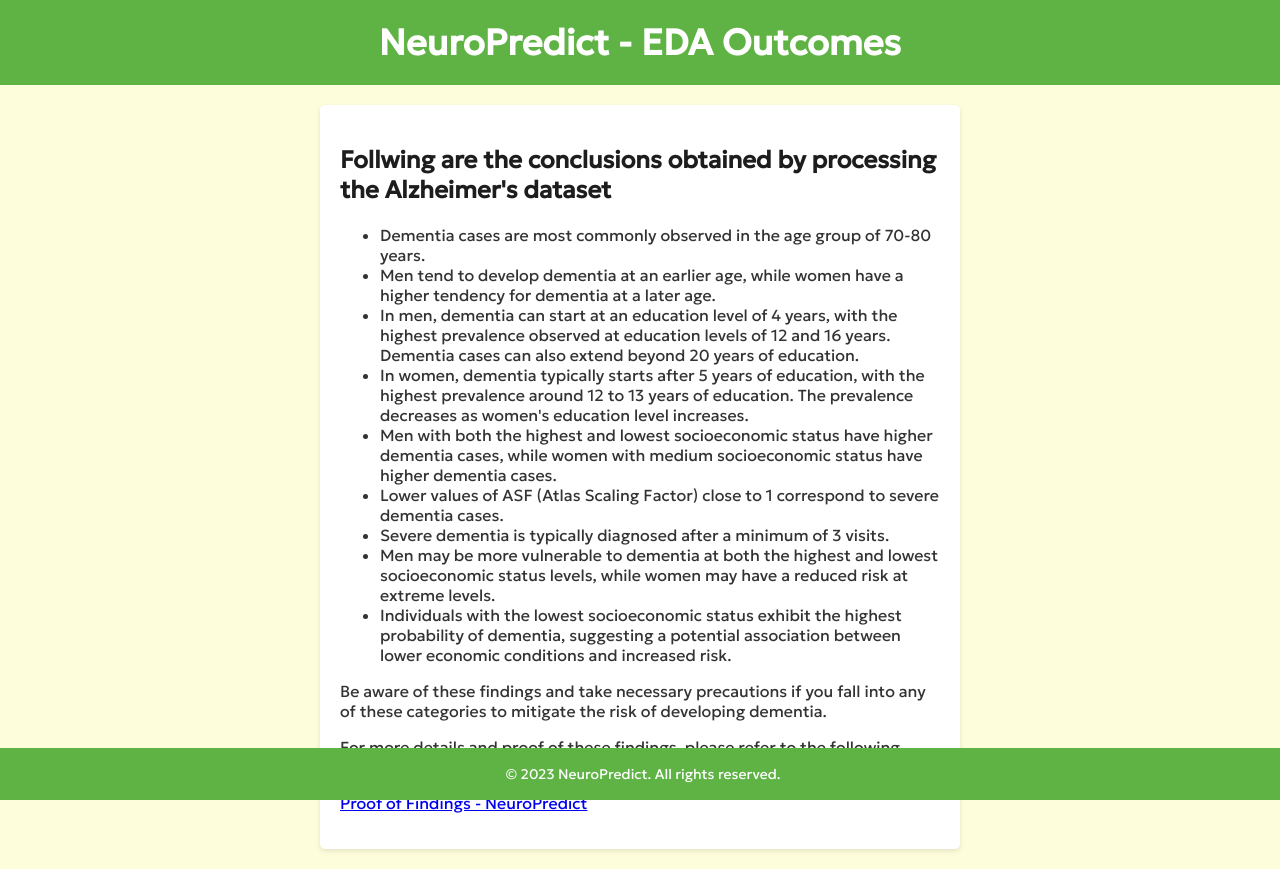
After one commit to anidude09/neuro-predict, a Flask app: page /more-info in a window 1280 px wide. The commit adds this page. Run offline with Flask 2, Linux system fonts and the light colour scheme.

Commit message:
"second commit with extra info"

```diff
--- a/app.py
+++ b/app.py
@@ -102,3 +102,8 @@ def info():
 @app.route('/device-info', methods = ['GET','POST'])
 def device_info():
     return render_template('device.html')
+
+
+@app.route('/more-info', methods =['GET'])
+def more_info():
+    return render_template('extra.html')
--- /dev/null
+++ b/templates/extra.html
@@ -0,0 +1,76 @@
+<!DOCTYPE html>
+<html>
+<head>
+  <title>NeuroPredict - EDA Outcomes: Watch out if you fall into any of these categories</title>
+  <link href="https://fonts.googleapis.com/css2?family=Geologica&display=swap" rel="stylesheet">
+  <style>
+    body {
+      font-family: "Geologica", Arial, sans-serif;
+      background-color: #fdfddc; /* Light yellow background color */
+      margin: 0;
+      padding: 0;
+      color: #333; /* Dark text color */
+    }
+    header {
+      background-color: rgb(95, 179, 69); /* Light green background color */
+      color: #ffffff; /* Dark text color */      padding: 20px;
+      text-align: center;
+    }
+    header h1 {
+        font-size: 36px; /* Increased font size */
+    margin: 0;
+    }
+
+    section {
+    max-width: 600px;
+    margin: 20px auto;
+    background-color: #fff; /* White background color */
+    padding: 20px;
+    border-radius: 5px;
+    box-shadow: 0 2px 5px rgba(0, 0, 0, 0.1);
+    }
+
+
+    section h2 {
+    color: #1D1D1D; /* Black text color */
+    font-size: 24px;
+    }
+
+    footer {
+      background-color: rgb(95, 179, 69); /* Light green background color */
+      color: #ffffff; /* Dark text color */      padding: 3px;
+      text-align: center;
+      position: fixed;
+      bottom: 0;
+      left: 0;
+      width: 100%;
+      font-size: 14px; /* Reduced font size for footer */
+    }
+ </style>
+</head>
+<body>
+  <header>
+    <h1>NeuroPredict - EDA Outcomes</h1>
+  </header>
+  <section>
+    <h2>Follwing are the conclusions obtained by processing the Alzheimer's dataset</h2>
+    <ul>
+      <li>Dementia cases are most commonly observed in the age group of 70-80 years.</li>
+      <li>Men tend to develop dementia at an earlier age, while women have a higher tendency for dementia at a later age.</li>
+      <li>In men, dementia can start at an education level of 4 years, with the highest prevalence observed at education levels of 12 and 16 years. Dementia cases can also extend beyond 20 years of education.</li>
+      <li>In women, dementia typically starts after 5 years of education, with the highest prevalence around 12 to 13 years of education. The prevalence decreases as women's education level increases.</li>
+      <li>Men with both the highest and lowest socioeconomic status have higher dementia cases, while women with medium socioeconomic status have higher dementia cases.</li>
+      <li>Lower values of ASF (Atlas Scaling Factor) close to 1 correspond to severe dementia cases.</li>
+      <li>Severe dementia is typically diagnosed after a minimum of 3 visits.</li>
+      <li>Men may be more vulnerable to dementia at both the highest and lowest socioeconomic status levels, while women may have a reduced risk at extreme levels.</li>
+      <li>Individuals with the lowest socioeconomic status exhibit the highest probability of dementia, suggesting a potential association between lower economic conditions and increased risk.</li>
+    </ul>
+    <p>Be aware of these findings and take necessary precautions if you fall into any of these categories to mitigate the risk of developing dementia.</p>
+     <p>For more details and proof of these findings, please refer to the following document:</p>
+    <p><a href="https://docs.google.com/document/d/172Z4c4VgPRrHeMJxf47GdshbpPBQTFWj6m-jnT-nw7s/edit">Proof of Findings - NeuroPredict</a></p>
+  </section>
+  <footer>
+    <p>&copy; 2023 NeuroPredict. All rights reserved.</p>
+  </footer>
+</body>
+</html>
--- a/templates/info.html
+++ b/templates/info.html
@@ -69,6 +69,10 @@
 
     button:hover {
       background-color: #45a049;
+    }
+
+    #myButton{
+      background-color: blue;
     }
 
 
```
Also changed, not shown: templates/neuro.html (+10 -1 lines).
